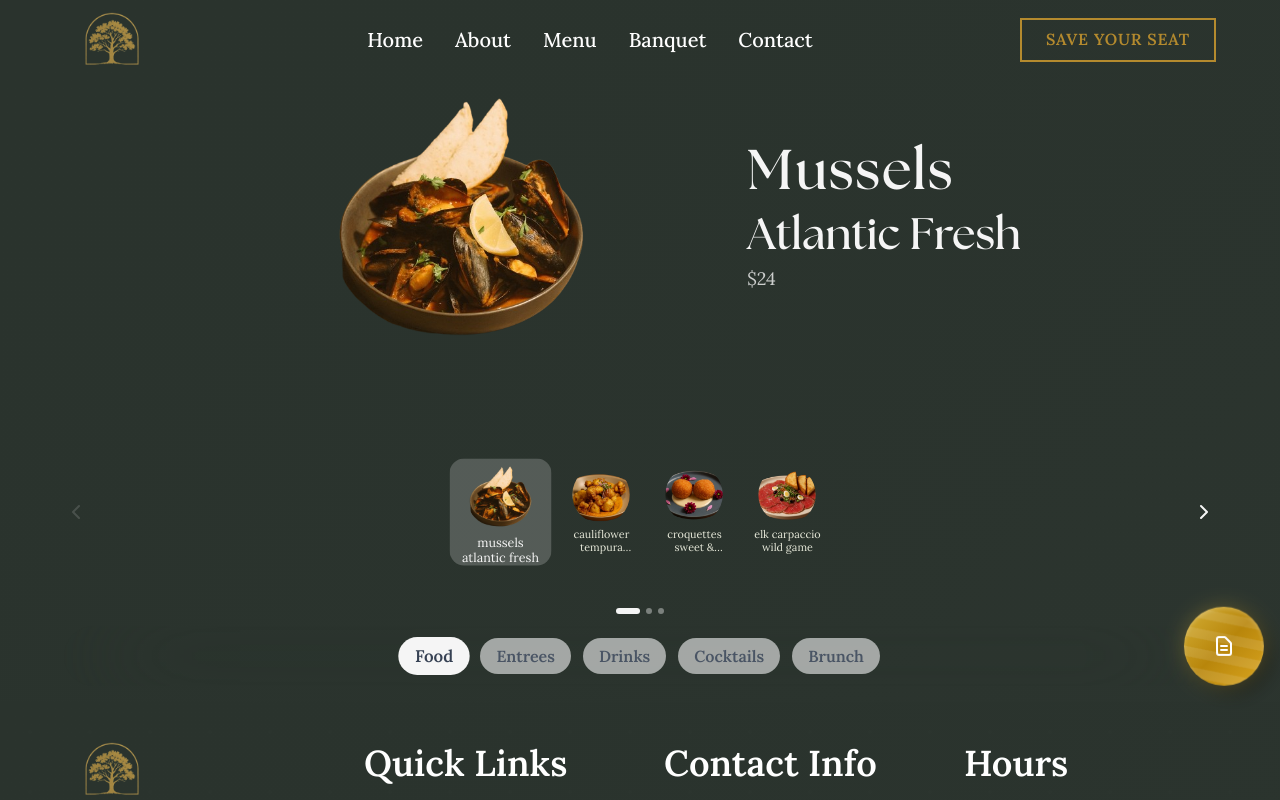
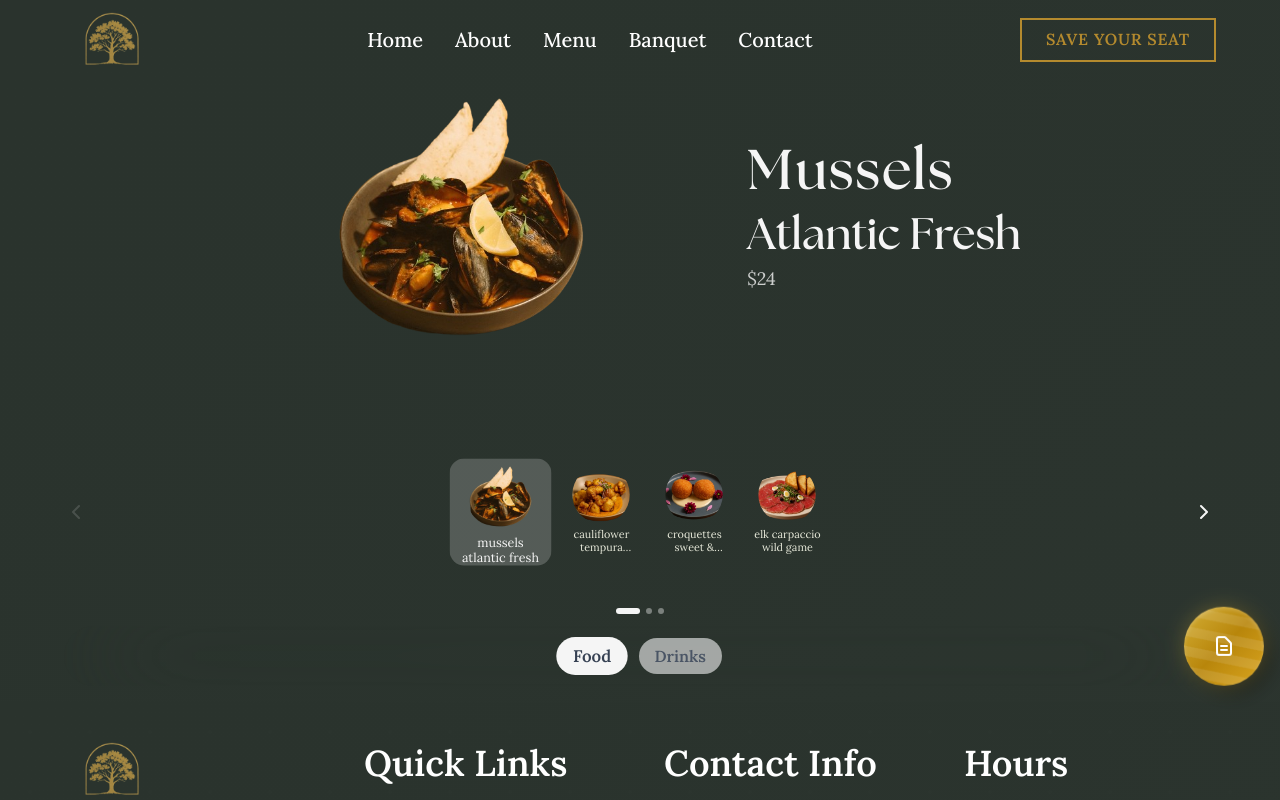
Before and after one commit to AESiR-0/woodvale, a Next.js app: page /menu in a window 1280 px wide. Shown: the top 800 px of the page. Built offline with nearby package versions, Linux system fonts and the light colour scheme.

Commit message:
Update CategoryNavigation to reflect new category selection
- Modified category buttons to include only 'food' and 'drinks' for streamlined navigation.
- Removed 'entrees', 'cocktails', and 'brunch' from the category list to align with recent structural changes.

```diff
--- a/components/WhatWeOffer.tsx
+++ b/components/WhatWeOffer.tsx
@@ -112,7 +112,7 @@ export default function ServicesSection() {
                 </h3>
               </Link>
 
-              <Link href="/menu?category=appetizers" className="service-card group cursor-pointer">
+              <Link href="/menu?category=food" className="service-card group cursor-pointer">
                 <div className="relative h-64 sm:h-80 lg:h-96 rounded-lg overflow-hidden mb-4 shadow-2xl">
                   <Image
                     src="/static/venue/culinary-artistry.jpg"
--- a/components/menu/CategoryNavigation.tsx
+++ b/components/menu/CategoryNavigation.tsx
@@ -41,7 +41,7 @@ export default function CategoryNavigation({
 
       {/* Category Buttons */}
       <div className="backdrop-blur-3xl px-2 sm:px-3 md:px-4 py-2 sm:py-2.5 md:py-3 flex justify-center gap-1.5 sm:gap-2 md:gap-3 overflow-x-auto scrollbar-hide rounded-full">
-        {(["food", "entrees", "drinks", "cocktails", "brunch"] as CategoryType[]).map(
+        {(["food",  "drinks"] as CategoryType[]).map(
           (cat) => (
             <button
               key={cat}
```
